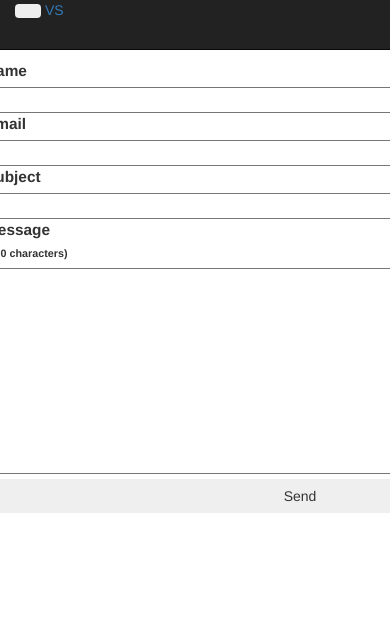
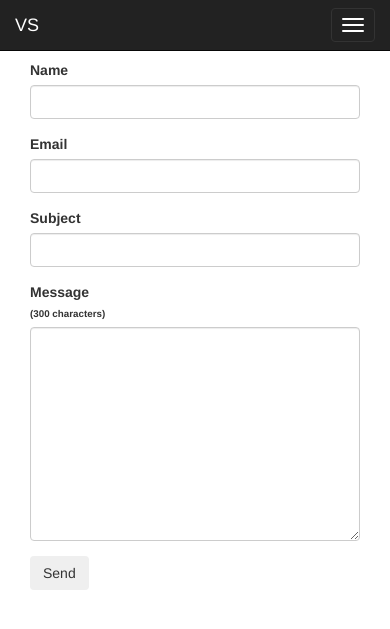
Before and after one commit to vsudilov/vss-flask, a Flask app: page /contact/ in a window 390 px wide; the page is wider, and only the part inside the window is pictured. Shown: the top 629 px of that part. Run offline with Flask 2, Linux system fonts and the light colour scheme; some libraries are stand-ins or nearby versions.

Commit message:
upgraded to bootstrap3.1.1+mobile friendly

```diff
--- a/templates/base.html
+++ b/templates/base.html
@@ -1,17 +1,14 @@
-
-
 <!DOCTYPE html>
 <html>
 <head>
 	<script src="/static/js/jquery-2.0.2.min.js"></script>
-	<script src="/static/bootstrap/js/bootstrap.min.js"></script>
+	<script src="/static/bootstrap-3.1.1-dist/js/bootstrap.min.js"></script>
   <script src="/static/js/d3.v3.min.js"></script>
   <script src="/static/js/superformula.js"></script>
   <script src="/static/js/queue.v1.min.js"></script>
+  <link href="/static/bootstrap-3.1.1-dist/css/bootstrap.min.css" rel="stylesheet" media="screen">
 <title>&#x32E1;</title> <!-- ●_● -->
 <meta name="viewport" content="width=device-width, initial-scale=1.0">
-<!-- Bootstrap -->
-<link href="/static/bootstrap/css/bootstrap.min.css" rel="stylesheet" media="screen">
 <style>
       body {
         padding-top: 60px; /* 60px to make the container go all the way to the bottom of the topbar */
--- a/templates/contact.html
+++ b/templates/contact.html
@@ -1,29 +1,68 @@
 {% extends "base.html" %}
 {% block content %}
 <style>
-  form input, textarea{
-    width:150%;
-  }
-  form label {
-    font-size:1.1em;
-
-  }
   .small {
     font-size: 0.7em;
 
   }
-
   .as {
     position:absolute;
     left:-8000px;
     border:1px solid red;
   }
+</style>
+<div class="container">
 
 
-</style>
+    <div class="col-sm-10">
 
-<div class="row">
-  <div class="offset3 span3">
+    <form action="{{ url_for('contact') }}" method=post class="form-horizontal" role="form">
+      {{ form.hidden_tag() }}
+
+      <div class="form-group">
+        <label class="control-label col-sm-2 {%if form.name.errors%}text-warning{%endif%}" for="name">Name</label>
+        <div class="col-sm-10">
+          {{form.name(class_="form-control")}}
+        </div>
+      </div>
+
+      <div class="form-group">
+        <label class="control-label col-sm-2 {%if form.email.errors%}text-warning{%endif%}" for="email">Email</label>
+        <div class="col-sm-10">
+          {{form.email(class_="form-control")}}
+        </div>
+      </div>
+
+      <div class="form-group">
+        <label class="control-label col-sm-2 {%if form.subject.errors%}text-warning{%endif%}" for="subject">Subject</label>
+        <div class="col-sm-10">
+          {{form.subject(class_="form-control")}}
+        </div>
+      </div>
+
+      <div class="form-group as">
+        <label class="control-label col-sm-2">{{ form.antispam.label }}</label>
+        <div class="controls">
+          {{form.antispam(class_="form-control")}}
+        </div>
+      </div>
+
+
+      <div class="form-group">
+        <label class="control-label col-sm-2 {%if form.message.errors%}text-warning{%endif%}" for="message">Message </br><span class="small">(300 characters)</span></label>
+        <div class="col-sm-10">
+          {{form.message(rows=10,class_="form-control")}}
+        </div>
+      </div>
+
+      <div class="form-group">
+        <div class="col-sm-3 col-sm-offset-2">
+          <input class="btn" id="submit" name="submit" type="submit" value="Send">
+        </div>
+      </div>
+    </form>
+    </div>
+    <div class="col-sm-2">
        <div class="form-errors">
           {% for message in form.name.errors %}
           <div class="alert">
@@ -62,54 +101,5 @@
       </div>
     </div>
 
-
-  <div class="span6">
-
-  <form action="{{ url_for('contact') }}" method=post class="form-horizontal">
-    {{ form.hidden_tag() }}
-
-    <div class="control-group">
-      <label class="control-label {%if form.name.errors%}text-warning{%endif%}" for="name">Name</label>
-      <div class="controls">
-        {{form.name}}
-      </div>
-    </div>
-
-    <div class="control-group">
-      <label class="control-label {%if form.email.errors%}text-warning{%endif%}" for="email">Email</label>
-      <div class="controls">
-        {{form.email}}
-      </div>
-    </div>
-
-    <div class="control-group">
-      <label class="control-label {%if form.subject.errors%}text-warning{%endif%}" for="subject">Subject</label>
-      <div class="controls">
-        {{form.subject}}
-      </div>
-    </div>
-
-    <div class="control-group as">
-      <label class="control-label">{{ form.antispam.label }}</label>
-      <div class="controls">
-        {{form.antispam}}
-      </div>
-    </div>
-
-
-    <div class="control-group">
-      <label class="control-label {%if form.message.errors%}text-warning{%endif%}" for="message">Message </br><span class="small">(300 characters)</span></label>
-      <div class="controls">
-        {{form.message(rows=10)}}
-      </div>
-    </div>
-
-    <div class="control-group">
-      <div class="controls">
-        <input class="btn" id="submit" name="submit" type="submit" value="Send">
-      </div>
-    </div>
-  </form>
-  </div>
 </div>
 {% endblock %}
--- a/templates/cv.html
+++ b/templates/cv.html
@@ -4,8 +4,8 @@
   img {
  /*   width:826px;
     height:1169px;*/
-    width:743.4px;
-    height:1052.1px;
+/*    width:743.4px;
+    height:1052.1px;*/
   }
   .row {
     margin-left:25%;
--- a/templates/navbar.html
+++ b/templates/navbar.html
@@ -1,14 +1,16 @@
-<div class="navbar navbar-inverse navbar-fixed-top">
-  <div class="navbar-inner">
-    <div class="container">
-      <button type="button" class="btn btn-navbar" data-toggle="collapse" data-target=".nav-collapse">
+<nav class="navbar navbar-inverse navbar-fixed-top" role="navigaton">
+  <div class="container-fluid">
+    <div class="navbar-header">
+      <button type="button" class="navbar-toggle" data-toggle="collapse" data-target="#nav-collapse">
+        <span class="sr-only">Toggle navigation</span>
         <span class="icon-bar"></span>
         <span class="icon-bar"></span>
         <span class="icon-bar"></span>
       </button>
-      <a class="brand" href="/">VS</a>
-      <div class="nav-collapse collapse">
-        <ul class="nav">
+      <a class="navbar-brand" href="/">VS</a>
+    </div>
+    <div class="collapse navbar-collapse" id="nav-collapse">
+      <ul class="nav navbar-nav" style="margin-left:20%;">
         <li {% if request.path == "/" %} class="active" {% endif %}><a href="/">home</a></li>
         <li {% if request.path == "/projects/" %} class="active" {% endif %}><a href="/projects/">projects</a></li>
         <li {% if request.path == "/cv/" %} class="active" {% endif %}><a href="/cv/">CV</a></li>
@@ -17,5 +19,4 @@
       </ul>
     </div><!--/.nav-collapse -->
   </div>
-  </div>
-</div>
+</nav>
--- a/templates/projects/parxiv.html
+++ b/templates/projects/parxiv.html
@@ -330,14 +330,14 @@ $(document).ready(function(){
 <div class="page-header">
   <div class="container-fluid">
     <div class="row">
-      <div class="svg-container-wc span4"><p class="muted">Abstracts</p>
+      <div class="svg-container-wc col-md-4"><p class="muted">Abstracts</p>
       </div>
 
-      <div class="svg-container-ic span4"><p class="muted">Titles</p>
+      <div class="svg-container-ic col-md-4"><p class="muted">Titles</p>
       </div>
 
 
-      <div class="span8">
+      <div class="col-md-4">
         <span class="muted">Relationship depth (Coming soon): </span>
         <div class="btn-group" data-toggle="buttons-radio">
             <button disabled="disabled" id="btn-base" type="button" class="btn btn-info change-relationship-level"> 0 </button>
```
Also changed, not shown: static/js/mgii.js (+22 -33 lines), templates/home.html (+25 -54 lines), templates/mgii.html (+22 -19 lines), templates/projects.html (+20 -11 lines), 1 other file. Lines whose indentation alone changed are shown as unchanged.
